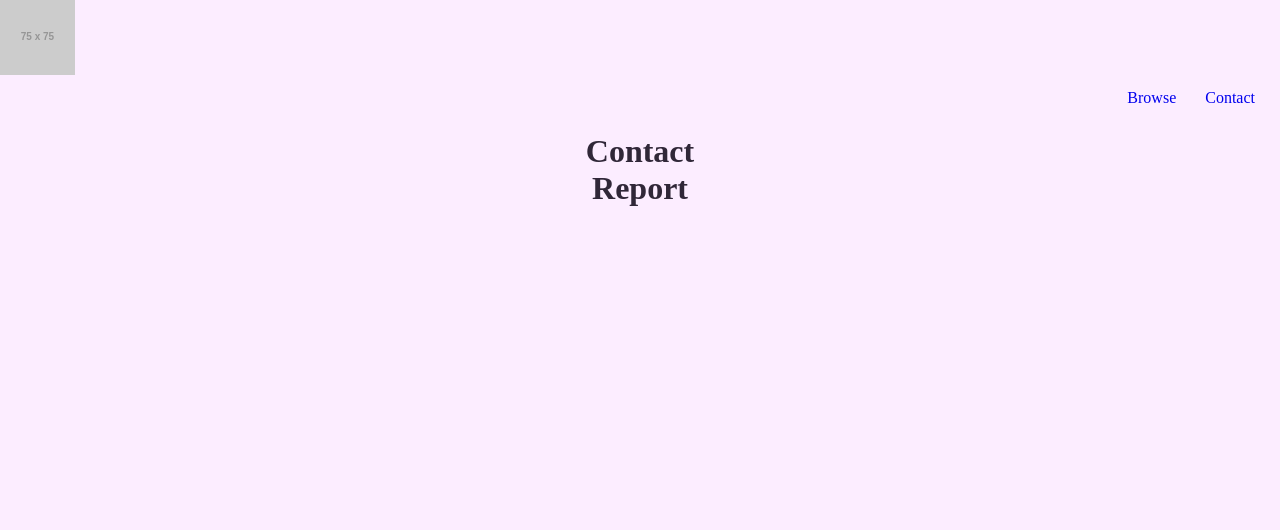
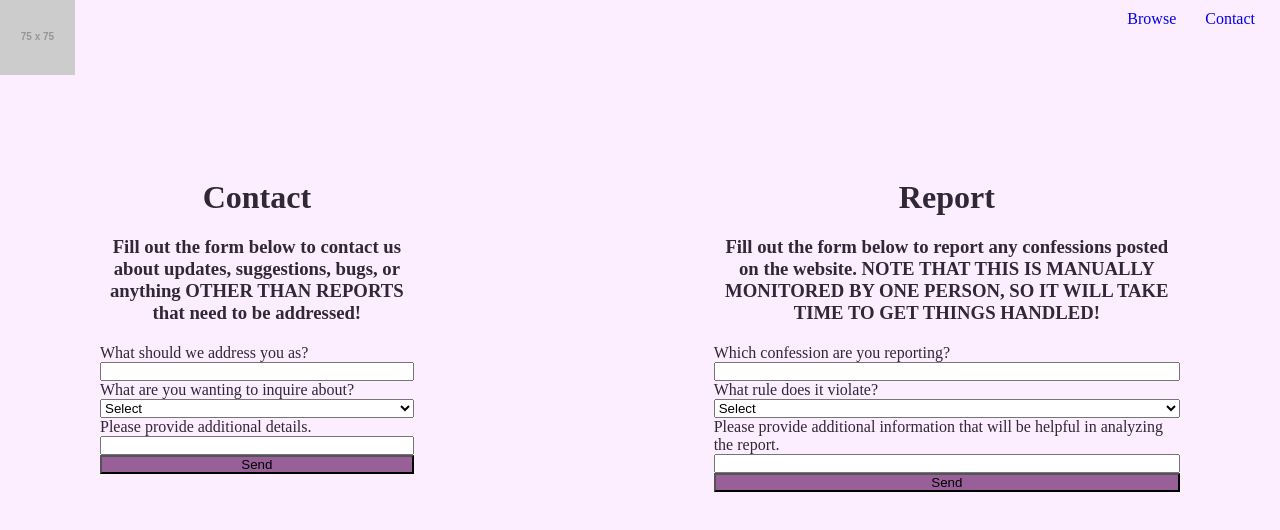
Before and after one commit to sylkylacole/confessions, a plain HTML site: page public/contact.html in a window 1280 px wide. Drawn offline with Linux system fonts and the light colour scheme; placeholder pictures from the web are drawn by us.

Commit message:
Basic changes to contact.html

```diff
--- a/public/contact.html
+++ b/public/contact.html
@@ -8,16 +8,59 @@
     <link rel="stylesheet" href="css/main.css">
 </head>
 <body>
-    <a href="index.html"><img src="https://placehold.co/75" alt="logo"></a>
     <nav>
+        <a href="index.html"><img src="https://placehold.co/75" alt="logo"></a>
         <ul>
             <li><a href="browse.html">Browse</a></li>
             <li><a href="contact.html">Contact</a></li>
         </ul>
     </nav>
-    <main>
-        <h1>Contact</h1>
-        <h1>Report</h1>
+    <main id="contact-main">
+        <div class="section" id="left">
+            <h1>Contact</h1>
+            <h3>Fill out the form below to contact us about updates, suggestions, bugs, or anything OTHER THAN REPORTS that need to be addressed!</h3>
+            <form id="contact-form" action="" method="post">
+                <label for="contact-alias" class="form-label">What should we address you as?</label>
+                <input type="text" id="contact-alias" name="contact-alias">
+
+                <label for="contact-reason" id="contact-reason-id" class="form-label">What are you wanting to inquire about?</label>
+                <select id="contact-reason" class="form-select" required>
+                    <option value="default">Select</option>
+                    <option value="update">Update suggestion</option>
+                    <option value="general">General suggestion</option>
+                    <option value="bug">Bug report</option>
+                    <option value="other">Other</option>
+                </select>
+
+                <label for="contact-detail" id="contact-detail-id">Please provide additional details.</label>
+                <input type="text" id="contact-detail" name="contact-detail" required>
+
+                <button type="submit">Send</button>
+            </form>
+        </div>
+        <!-- <div class="vl"></div> -->
+        <div class="section" id="left">
+            <h1>Report</h1>
+            <h3>Fill out the form below to report any confessions posted on the website. NOTE THAT THIS IS MANUALLY MONITORED BY ONE PERSON, SO IT WILL TAKE TIME TO GET THINGS HANDLED!</h3>
+            <form id="report-form" action="" method="post">
+                <label for="confess-num" class="form-label">Which confession are you reporting?</label>
+                <input type="text" name="confession-report" id="confess-num" required maxlength="4">
+
+                <label for="report-reason-select" id="report-reason-label" class="form-label">What rule does it violate?</label>
+                <select id="report-reason-select" class="form-select name="report-reason-select required>
+                    <option value="default">Select</option>
+                    <option value="explicit/gore">Explicit/Gore</option>
+                    <option value="doxxing">Doxxing</option>
+                    <option value="illegal">Illegal</option>
+                    <option value="other">Other</option>
+                </select>
+
+                <label for="report-detail" id="report-detail-report-reason-label" class="form-label">Please provide additional information that will be helpful in analyzing the report.</label>
+                <input type="text" name="report-detail" id="report-detail" required>
+
+                <button type="submit">Send</button>
+            </form>
+        </div>
     </main>
 </body>
 </html>
--- a/public/scss/positioning.scss
+++ b/public/scss/positioning.scss
@@ -141,7 +141,6 @@ main {
     column-gap: 20px;
     align-items: center;
     gap: 300px;
-}
 
     .browse-confession:hover {
         cursor: pointer;
@@ -153,7 +152,40 @@ main {
         text-align: center;
         margin-top: 30px;
     }
+}
 
 .like-toggle:hover {
     cursor: pointer;
 }
+
+/* CONTACT */
+
+#contact-main {
+    all: unset;
+    display: flex;
+    margin: 100px;
+    gap: 300px;
+
+    .section {
+        display: flex;
+        flex-direction: column;
+        gap: 20px;
+
+        h1, h3 {
+            text-align: center;
+        }
+    }
+
+    form {
+        display: flex;
+        flex-direction: column;
+    }
+
+    #left {
+        float: left;
+    }
+
+    #right {
+        float: right;
+    }
+}
```
Also changed, not shown: public/css/main.css, 1 other file. Lines whose indentation alone changed are shown as unchanged.
